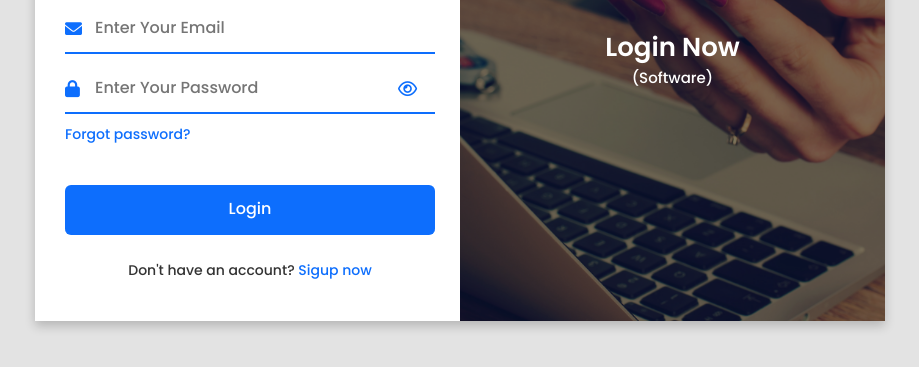
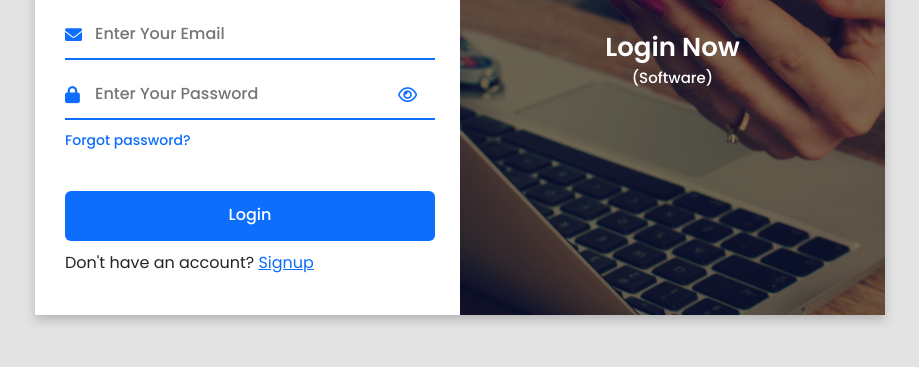
Before and after one commit to khushboo-9876/Xenon_Stack, a plain HTML site: page login.html in a window 1280 px wide. Shown: the part 341-708 px from the top of the page, without its empty margins (180-1099 px from the left). Drawn offline with nearby package versions, Linux system fonts and the light colour scheme; files whose address does not match are found by name.

Commit message:
Update login.html

```diff
--- a/login.html
+++ b/login.html
@@ -75,8 +75,12 @@
               </div>
             </div>
           </form>
-          <div class="text sign-up-text">Don't have an account? <label for="flip" onclick="alert('Coming Soon')">Sigup
-              now</label></div>
+          <!--<div class="text sign-up-text">Don't have an account? <label for="flip" onclick="alert('Coming Soon')">Sigup
+              now</label></div>-->
+          <div>
+              Don't have an account?
+              <a href="Signup.html" type="button">Signup</a>
+            </div>
         </div>
       </div>
     </div>
```
